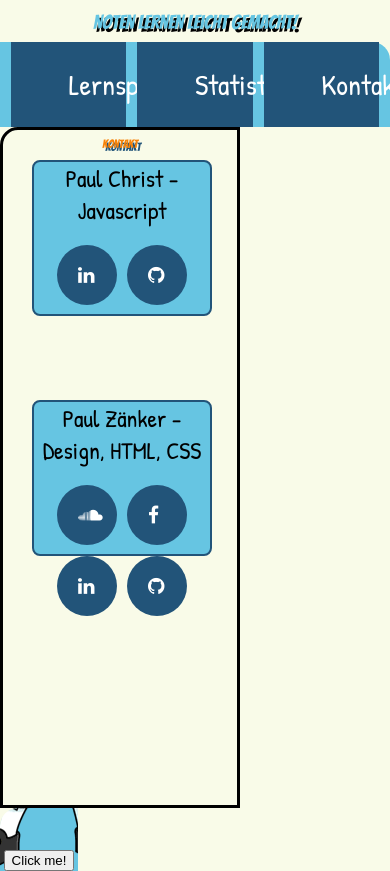
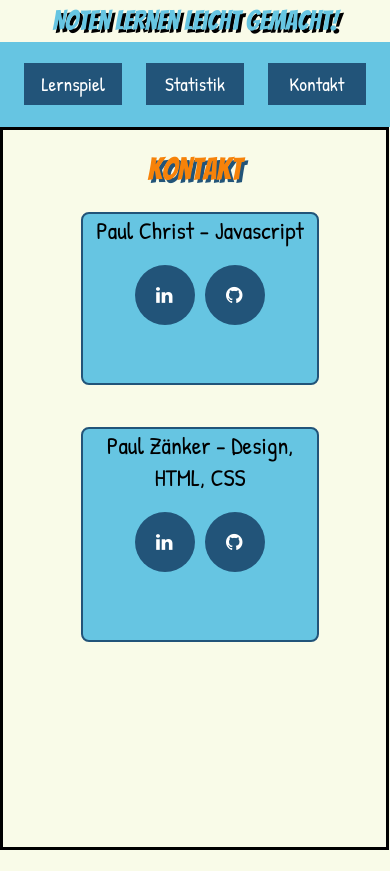
Before and after one commit to xNyze/PWA, a website: page public/index.html in a window 390 px wide. After the commit the page ends 850 px from the top, so only its background shows below. Drawn offline with Linux system fonts and the light colour scheme.

Commit message:
media query

```diff
--- a/public/src/css/style.css
+++ b/public/src/css/style.css
@@ -479,28 +479,79 @@ nav {
     width: 100vw;
   }
 
+  h1 {
+    margin-top: 1vh;
+    font-size: 7vw;
+  }
+
+  h2 {
+    font-size: 8vw;
+  }
+
   nav {
     grid-area: nav;
     height: 10vh;
     width: 100vw;
     flex-direction: row;
+    border-top-right-radius: 0px;
   }
 
-  #content {
-    grid-area: content;
-    height: 70vh;
-    width: 100vw;
-    grid-template-columns: repeat(2, auto);
-    grid-template-rows: repeat(1, auto);
-    grid-template-areas: "mainContent" "description";
+  .navBtn {
+    height: 5vh;
+    width: 25vw;
+    font-size: 1.2em;
+    padding: 0px;
   }
+    #content {
+      grid-area: content;
+      height: auto;
+      height: 85vh;
+      width: 98.3vw;
+    }
+
+    #mainContent {
+      height: 85vh;
+      width: 98.3vw;
+      border-top-left-radius: 0px;
+    }
+
+    #paulC {
+      grid-area: paulC;
+      margin-left: 20vw;
+      height: 20vh;
+      width: 60vw;
+    }
+
+    #paulZ {
+      grid-area: paulZ;
+      margin-top: 5vh;
+      margin-left: 20vw;
+      height: 25vh;
+      width: 60vw;
+    }
+
+    #paulZ li:nth-child(1), #paulZ li:nth-child(2) {
+      display: none;
+    }
+
+
+
+
+
+
+
+
 
   #game {
     height: 70;
     width: 100;
   }
 
-  #description {
+  #descriptionClose {
+    display: none;
+  }
+
+  #descriptionOpen {
     display: none;
   }
 }
```
